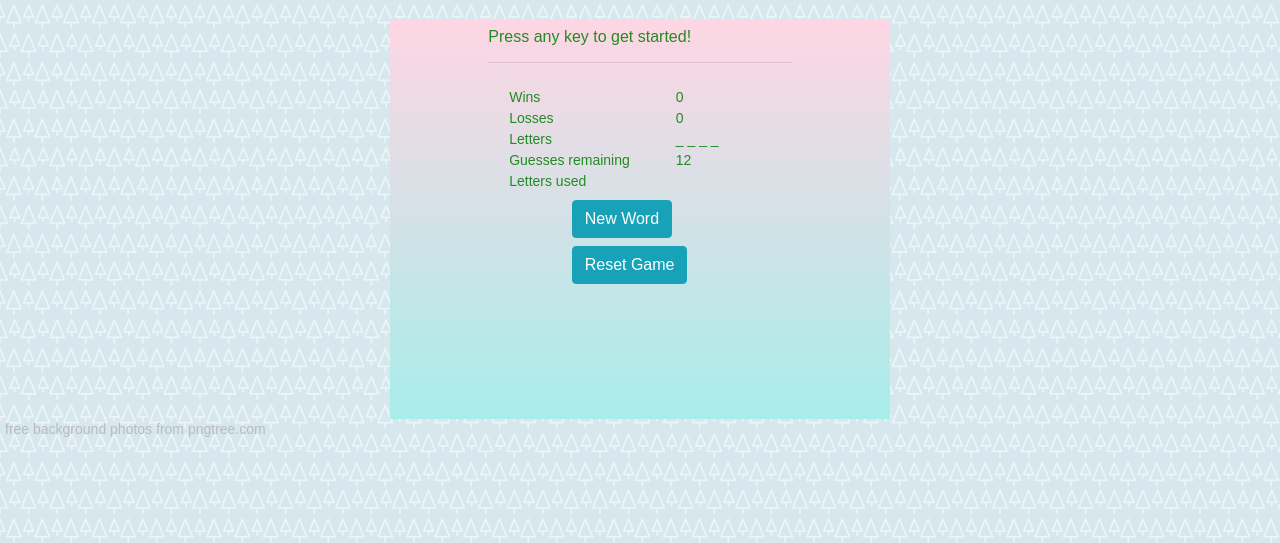
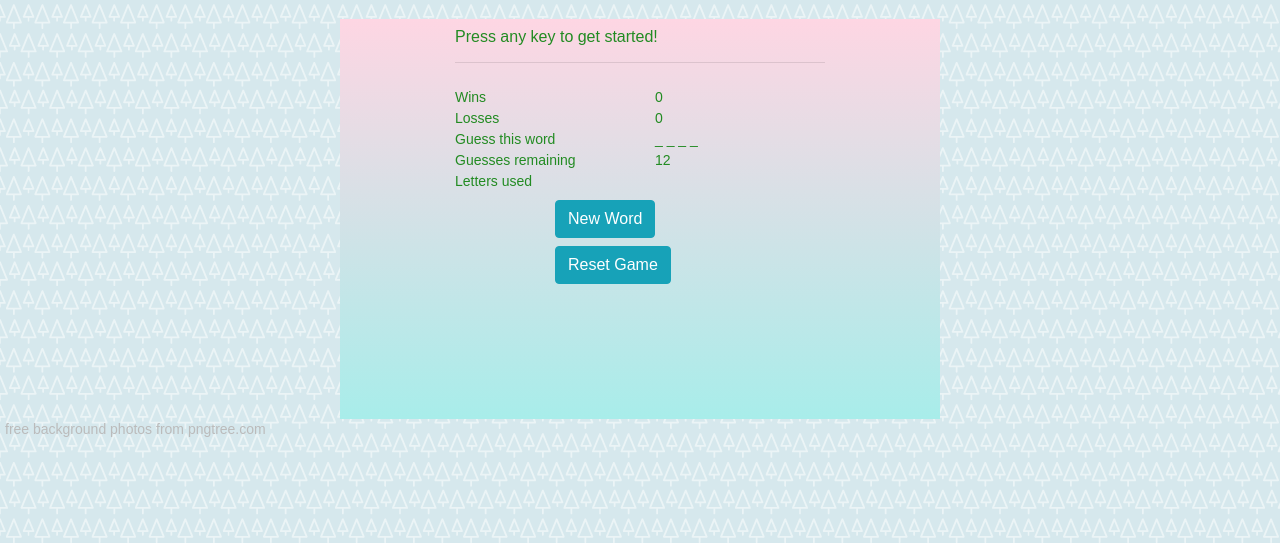
Before and after one commit to danalittleskier/Word-Guess-Game, a plain HTML site: page index.html in a window 1280 px wide. Shown: the part 257-800 px from the top of the page. Drawn offline with nearby package versions, Linux system fonts and the light colour scheme.

Commit message:
Made the columns span bigger

```diff
--- a/assets/css/style.css
+++ b/assets/css/style.css
@@ -29,7 +29,7 @@ a:link {
   }
 
   .midsection {
-    width: 500px;
+    width: 600px;
     height: 400px;
     background-image: linear-gradient(to top, #a8edea 0%, #fed6e3 100%);
 }
--- a/index.html
+++ b/index.html
@@ -30,7 +30,7 @@
             <div class="col-md-4">
                 Wins
             </div>
-            <div id="wins" class="col-md-3">
+            <div id="wins" class="col-md-4">
                 0
             </div>
 
@@ -39,7 +39,7 @@
             <div class="col-md-4">
                 Losses
             </div>
-            <div id="losses" class="col-md-3">
+            <div id="losses" class="col-md-4">
                 0
             </div>
         </div>
@@ -47,15 +47,15 @@
                 <div class="col-md-4">
                     Computer Word
                 </div>
-                <div id="computer-word" class="col-md-3">
+                <div id="computer-word" class="col-md-4">
 
                 </div>
             </div>
         <div class="row justify-content-center">
             <div class="col-md-4">
-                Letters
+                Guess this word
             </div>
-            <div id="underscores" class="col-md-3">
+            <div id="underscores" class="col-md-4">
 
             </div>
         </div>
@@ -64,7 +64,7 @@
             <div class="col-md-4">
                 Guesses remaining
             </div>
-            <div id="guess-remaining" class="col-md-3">
+            <div id="guess-remaining" class="col-md-4">
                 12
             </div>
         </div>
@@ -72,7 +72,7 @@
             <div class="col-md-4">
                 Letters used
             </div>
-            <div id="letters-picked" class="col-md-3">
+            <div id="letters-picked" class="col-md-4">
                 <span></span>
             </div>
         </div>
```
